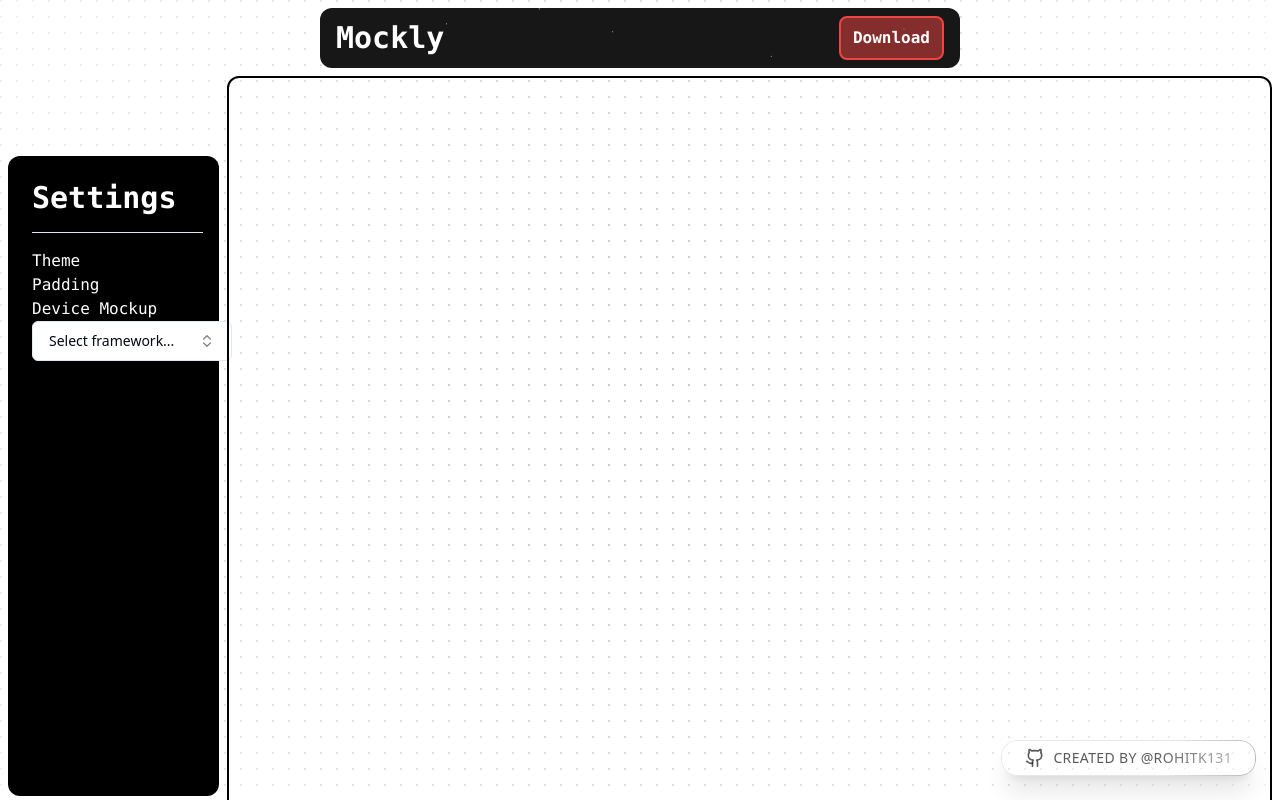
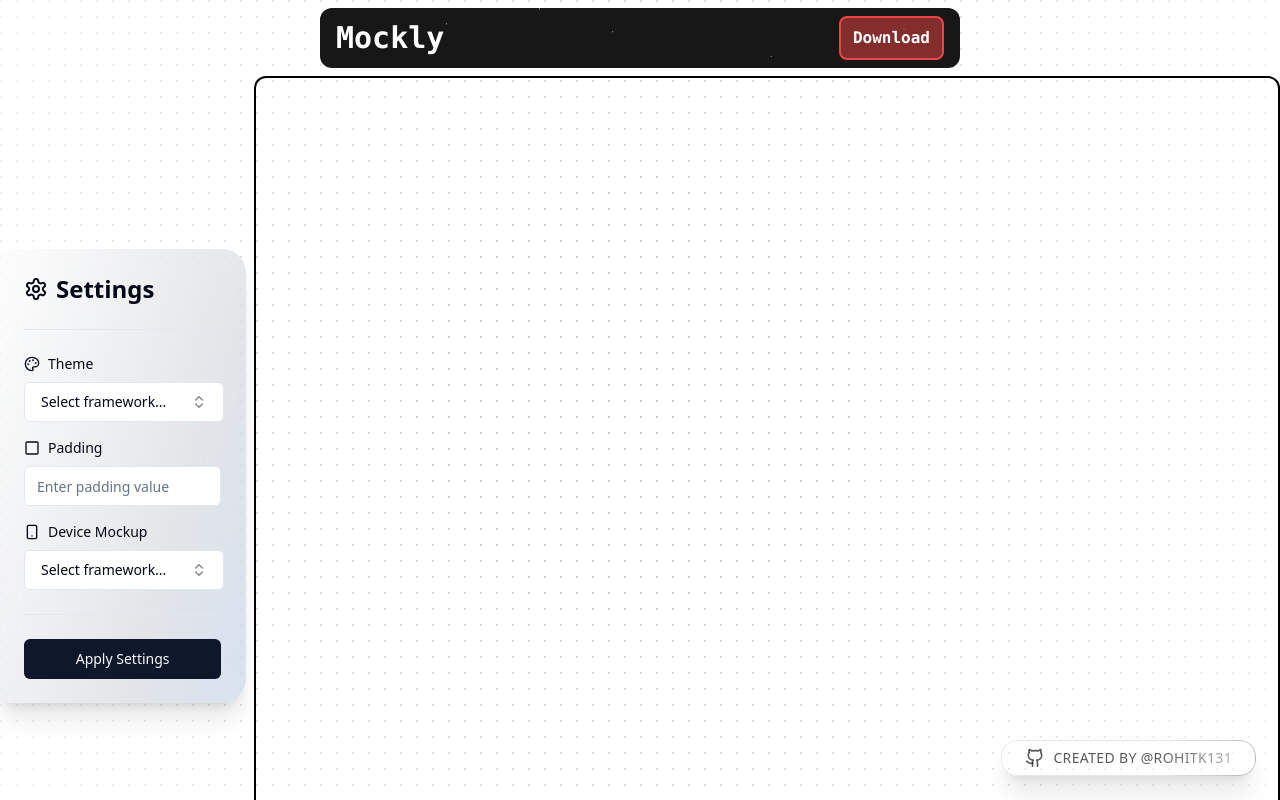
Before and after one commit to Rohitk131/Mockly, a Next.js app: page / in a window 1280 px wide. Built offline with nearby package versions, Linux system fonts and the light colour scheme.

Commit message:
added new setting section

```diff
--- a/src/app/page.tsx
+++ b/src/app/page.tsx
@@ -25,7 +25,7 @@ export default function App() {
           <Navbar/>
         </div>
         {/*Sidebar*/}
-        <div className='flex flex-row w-full h-screen gap-2 px-2 items-center '>
+        <div className='flex flex-row  gap-2  items-center  '>
           <Sidebar/>
         <div className='w-5/6 border-2 border-black h-screen rounded-xl '>
         </div>
--- a/src/components/Sidebar.tsx
+++ b/src/components/Sidebar.tsx
@@ -1,16 +1,54 @@
+"use client"
+
 import { Separator } from "@/components/ui/separator"
-import Combobox from '../components/combobox';
-export default function Sidebar(){
-    return(
-        <div className='w-1/6 bg-black h-4/5 rounded-xl p-2 pr-4 '>
-            <div className="pl-4 pt-4">
-            <h1 className="text-white font-mono font-bold text-3xl">Settings</h1>
-            <Separator className="my-4"/>
-            <h1 className="text-white font-mono">Theme</h1>
-            <h1 className="text-white font-mono">Padding</h1>
-            <h1 className="text-white font-mono">Device Mockup</h1>
-            <Combobox/>
-            </div>
+import { Button } from "@/components/ui/button"
+import { Input } from "@/components/ui/input"
+import { Label } from "@/components/ui/label"
+import Combobox from '../components/combobox'
+import { Settings, Palette, Smartphone, Square } from 'lucide-react'
+
+export default function Sidebar() {
+  return (
+    <div className="relative w-64 h-min overflow-hidden rounded-r-3xl shadow-xl border-r">
+      <div className="absolute inset-0 bg-gradient-to-br from-white via-gray-400 to-blue-500 opacity-35 animate-gradient-x"></div>
+      <div className="relative bg-background/20 backdrop-blur-lg p-6 space-y-6">
+        <div className="flex items-center space-x-2">
+          <Settings className="w-6 h-6" />
+          <h1 className="text-2xl font-semibold">Settings</h1>
         </div>
-    )
+
+        <Separator />
+
+        <div className="space-y-4">
+          <div className="space-y-2">
+            <Label className="text-sm font-medium flex items-center space-x-2">
+              <Palette className="w-4 h-4" />
+              <span>Theme</span>
+            </Label>
+            <Combobox />
+          </div>
+
+          <div className="space-y-2">
+            <Label htmlFor="padding" className="text-sm font-medium flex items-center space-x-2">
+              <Square className="w-4 h-4" />
+              <span>Padding</span>
+            </Label>
+            <Input id="padding" type="number" placeholder="Enter padding value" />
+          </div>
+
+          <div className="space-y-2">
+            <Label htmlFor="device-mockup" className="text-sm font-medium flex items-center space-x-2">
+              <Smartphone className="w-4 h-4" />
+              <span>Device Mockup</span>
+            </Label>
+            <Combobox />
+          </div>
+        </div>
+
+        <Separator />
+
+        <Button className="w-full">Apply Settings</Button>
+      </div>
+    </div>
+  )
 }
--- a/tailwind.config.ts
+++ b/tailwind.config.ts
@@ -1,13 +1,13 @@
 import type { Config } from "tailwindcss"
 
-const config = {
+const config: Config = {
   darkMode: ["class"],
   content: [
     './pages/**/*.{ts,tsx}',
     './components/**/*.{ts,tsx}',
     './app/**/*.{ts,tsx}',
     './src/**/*.{ts,tsx}',
-	],
+  ],
   prefix: "",
   theme: {
     container: {
@@ -67,14 +67,25 @@ const config = {
           from: { height: "var(--radix-accordion-content-height)" },
           to: { height: "0" },
         },
+        'gradient-x': {
+          '0%, 100%': {
+            'background-size': '100% 200%',
+            'background-position': 'left right',
+          },
+          '50%': {
+            'background-size': '200% 200%',
+            'background-position': 'right center',
+          },
+        },
       },
       animation: {
         "accordion-down": "accordion-down 0.2s ease-out",
         "accordion-up": "accordion-up 0.2s ease-out",
+        'gradient-x': 'gradient-x 3s ease infinite',
       },
     },
   },
   plugins: [require("tailwindcss-animate")],
-} satisfies Config
+}
 
 export default config
```
